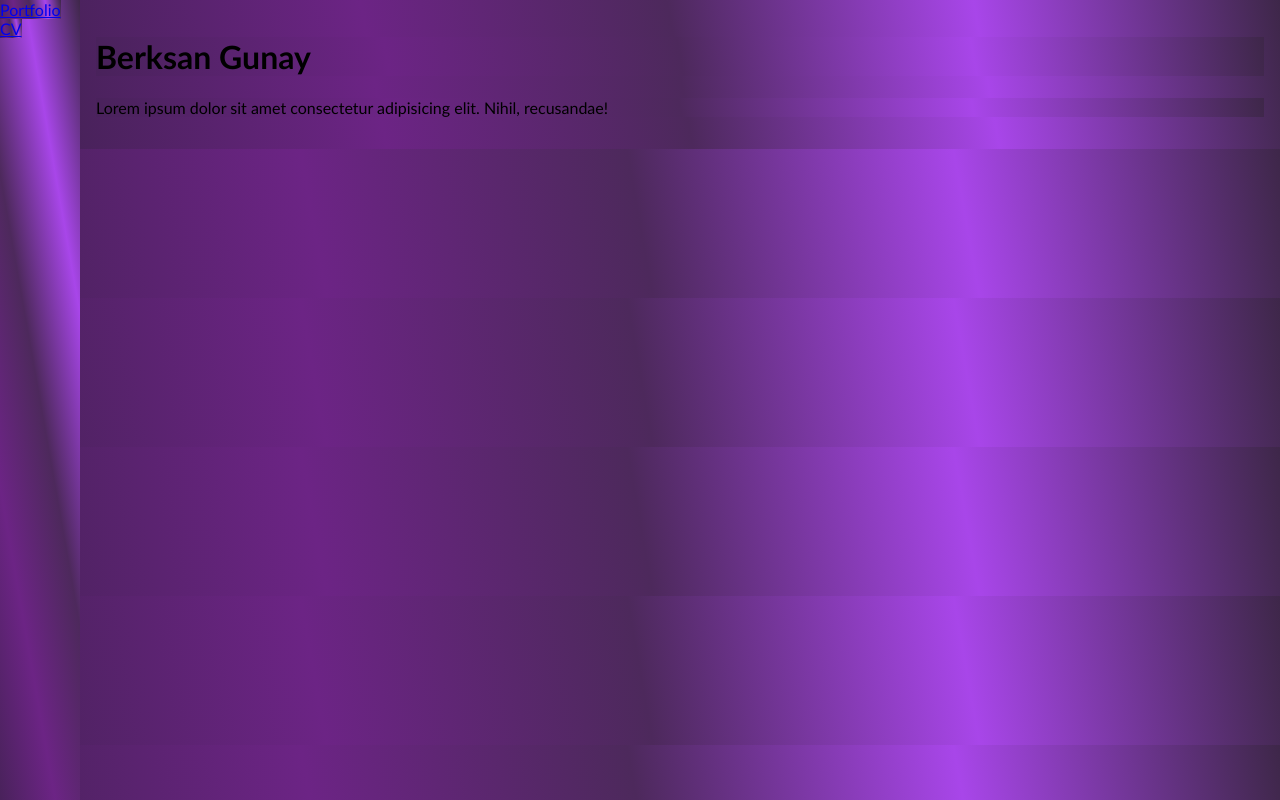
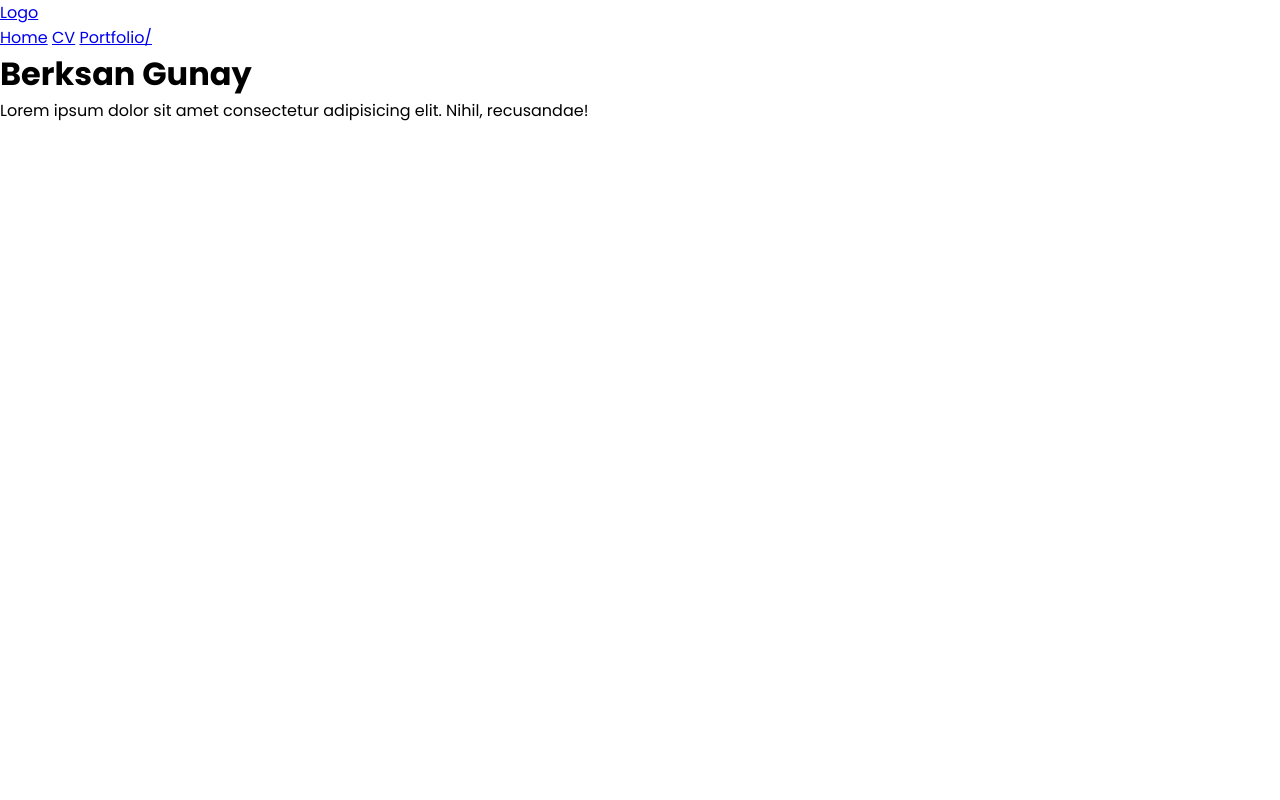
Before and after one commit to Beerksaan/cvcvcvcvcv, a plain HTML site: page index.html in a window 1280 px wide. Drawn offline with Linux system fonts and the light colour scheme.

Commit message:
nieuwe navbar maken

```diff
--- a/css/stayl.css
+++ b/css/stayl.css
@@ -1,38 +1,12 @@
+@import url("https://fonts.googleapis.com/css2?family=Poppins:wght@300;400;500;600;700;800;900&display=swap");
 * {
-    background: #ff0000;
-    background: linear-gradient(80deg, #49225b, #6c2485 , #4d295c , #a846e9 , #3e2749);
-    }
-
-:root {
-font-size: 16px;
-font-family:'Gill Sans', 'Gill Sans MT', Calibri, 'Trebuchet MS', sans-serif ;
---text-primary: #b6b6b6;
---text-secondary: #ececec;
---bg-primary: #23232e;
---bg-secondary: #141418;
+    margin: 0;
+    padding: 0;
+    box-sizing: border-box;
+    font-family: "Poppins", sans-serif;
 }
 
 body{
-    color: black;
-    background-color: white;
-    margin: 0;
-    padding: 0;
+    min-height: 100vh;
+    background: url()
 }
-body::-webkit-scrollbar{
-    width: 0.25rem;
-}
-body::-webkit-scrollbar-track{
-    background: #1e1e24 ;
-}
-body::-webkit-scrollbar-thumb{
-    background: #6649b8;
-}
-main{
-    margin-left: 5rem;
-    padding: 1rem;
-}
-.navBar{
-    width: 5rem;
-    height: 100vh;
-    position: fixed;
-}
--- a/index.html
+++ b/index.html
@@ -7,16 +7,22 @@
     <link rel="stylesheet" href="/css/stayl.css">
 </head>
 <body>
-    <header></header>
-    <nav class="navBar">
-    <a href="portfolio.html">Portfolio</a>
-    <a href="cv.html">CV</a>
-    </nav>
+    <header class="header">
+        <a href="#" class="logo">Logo</a>
+
+        <nav class="navbar">
+            <a href="#">Home</a>
+            <a href="#">CV</a>
+            <a href="#">Portfolio/</a>
+        </nav>
+    </header>
+    <!-- <a href="portfolio.html">Portfolio</a>
+    <a href="cv.html">CV</a> -->
     <main>
         <h1>Berksan Gunay</h1>
 
         <p>Lorem ipsum dolor sit amet consectetur adipisicing elit. Nihil, recusandae!</p>
     </main>
-    <footer></footer>
+
 </body>
 </html>
```
Also changed, not shown: img/portfolio-svgrepo-com.svg (added).
